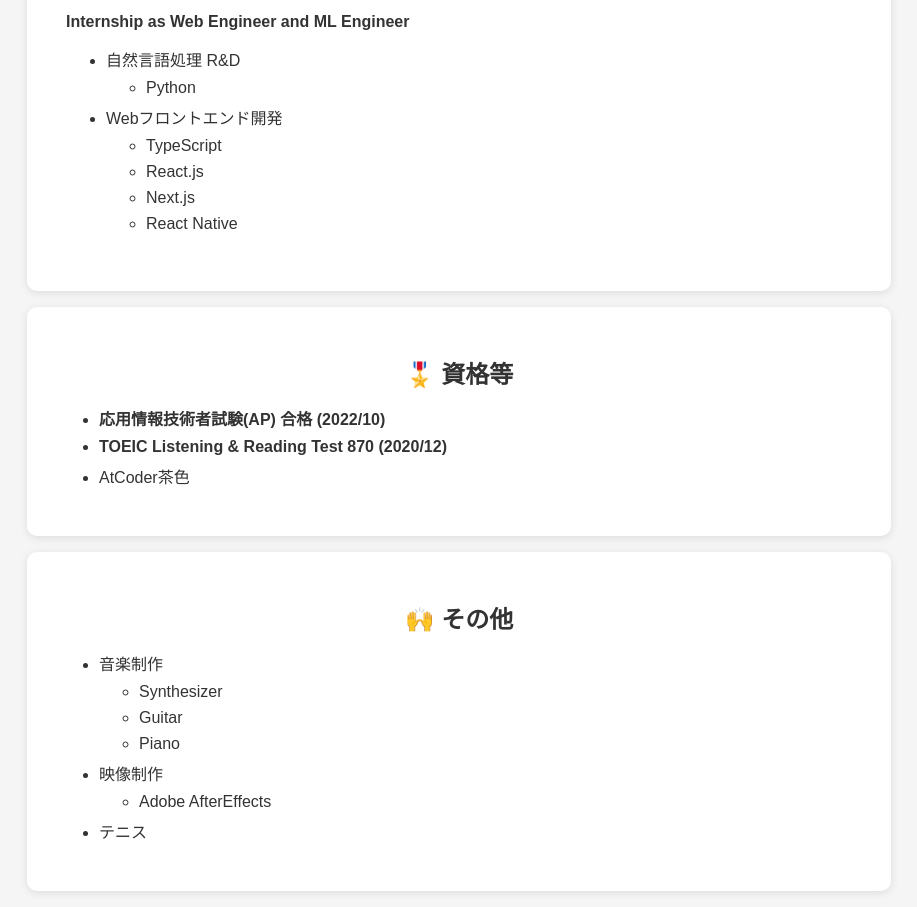
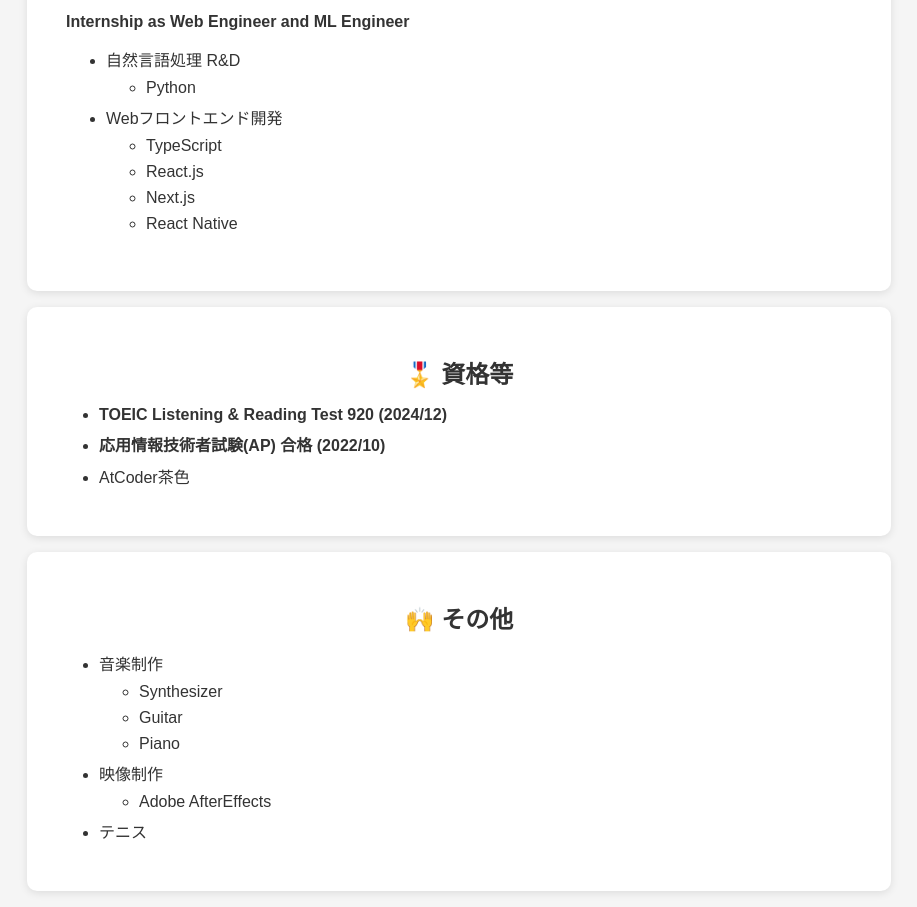
Before and after one commit to takuma1229/takuma1229.github.io, a plain HTML site: page index.html in a window 1280 px wide. Shown: the part 3556-4463 px from the top of the page, without its empty margins (181-1098 px from the left). Drawn offline with Linux system fonts and the light colour scheme.

Commit message:
update publications

```diff
--- a/index.html
+++ b/index.html
@@ -199,8 +199,8 @@
 <div class="section">
     <h2 class="emoji">🎖️ 資格等</h2>
     <ul>
+        <li class="highlight">TOEIC Listening & Reading Test 920 (2024/12)</li>
         <li class="highlight">応用情報技術者試験(AP) 合格 (2022/10)</li>
-        <li class="highlight">TOEIC Listening & Reading Test 870 (2020/12)</li>
         <li>AtCoder茶色</li>
     </ul>
 </div>
```
